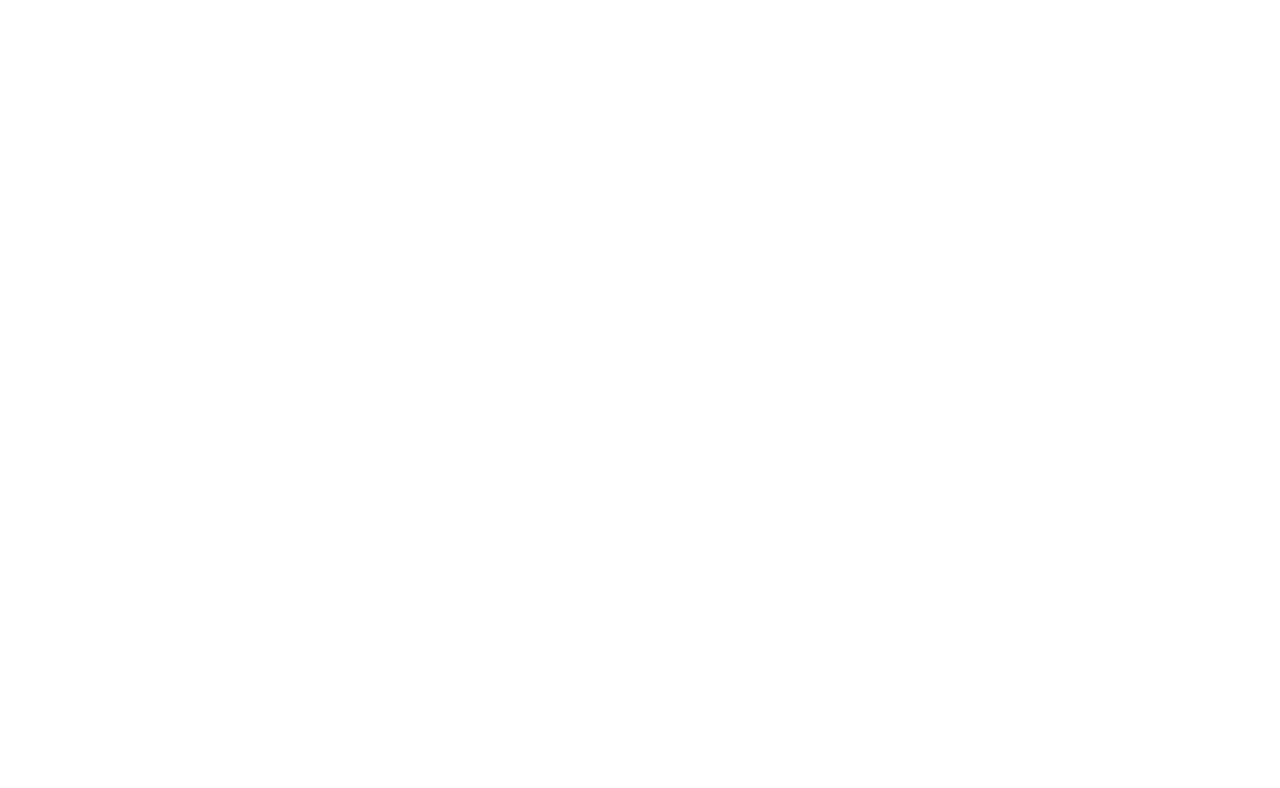
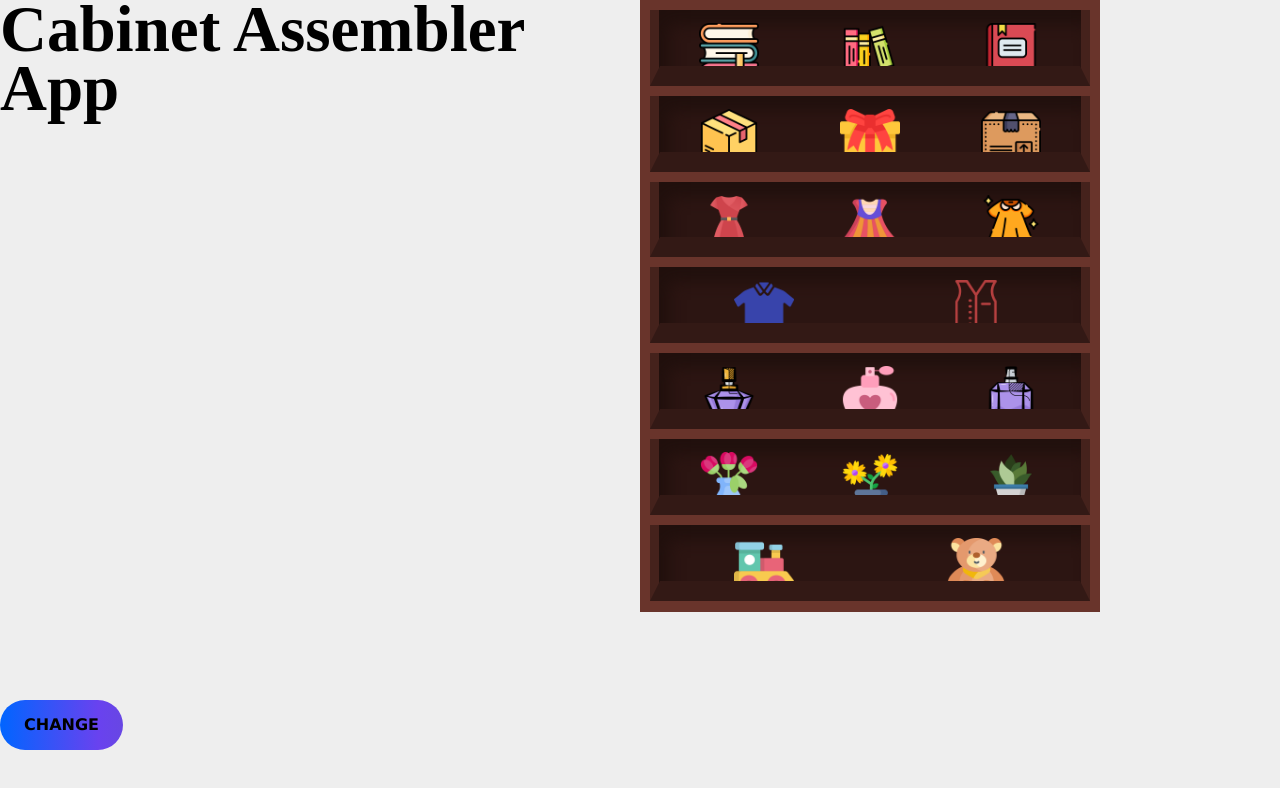
Before and after one commit to Rashika258/cabinet-assembler, a React (Create React App) app: page / in a window 1280 px wide. Shown: the top 788 px of the page. Built offline with nearby package versions, Linux system fonts and the light colour scheme.

Commit message:
Home page changes

```diff
--- a/package.json
+++ b/package.json
@@ -11,6 +11,7 @@
     "react-dnd": "^16.0.1",
     "react-dnd-html5-backend": "^16.0.1",
     "react-dom": "^18.2.0",
+    "react-helmet": "^6.1.0",
     "react-multi-carousel": "^2.8.4",
     "react-router-dom": "^6.16.0",
     "react-scripts": "5.0.1",
--- a/src/App.css
+++ b/src/App.css
@@ -2,9 +2,15 @@
   margin: 0;
   box-sizing: border-box;
 }
+body, html {
+  margin: 0px;
+  padding: 0;
+  overflow: hidden;
+}
+body {
 
-body {
   width: 100%;
   height: 100vh;
   font-family: var(--global-font-famliy);
+
 }
--- a/src/App.js
+++ b/src/App.js
@@ -6,6 +6,7 @@
   PartsSelection,
   ResultScreen,
 } from "./components";
+import './App.css';
 
 
 
--- a/src/components/AssemblyScreen/Cabinet/Cabinet.css
+++ b/src/components/AssemblyScreen/Cabinet/Cabinet.css
@@ -1,7 +1,12 @@
+.cabinet__wrap{
+  position: relative;
+
+}
+
 .cabinet {
   position: absolute;
   width: 460px;
-  height: 100%;
+  height: 90%;
   background-color: #45221c;
   /* top: 40px; */
   left: 30%;
@@ -34,6 +39,9 @@
   height: 100%;
   background: #2c1512;
   box-shadow: inset 10px 15px 15px #21100d;
+  display: inline-flex;
+    align-items: center;
+    justify-content: space-around;
 }
 .cabinet .shelf .base {
   width: 100%;
@@ -52,3 +60,9 @@
   position: absolute;
   bottom: 0;
 }
+
+.cabinet__image{
+width: 50px;
+height: 50px;
+scale: 1.2;
+}
--- /dev/null
+++ b/src/components/CabinetFooter/CabinetFooter.css
@@ -0,0 +1,72 @@
+.cabinet__footer__wrap {
+    height: 15%;
+    width: 100%;
+
+}
+
+.cabinet__footer-btn {
+
+ display: block;
+  margin: 20px 0;
+  min-height: 50px;
+  padding: 13px 24px;
+  font-family: 'Lucida Grande', 'Helvetica', sans-serif;
+  font-size: 16px;
+  line-height: 20px;
+  font-weight: bold;
+  text-transform: uppercase;
+  text-align: center;
+  border: none;
+  border-radius: 4px;
+  outline: none;
+  box-shadow: none;
+  background-color: transparent;
+  background-position: top center;
+  cursor: pointer;
+  transition: 0.3s ease-in-out;
+  transition-property: background, color;
+}
+
+.cabinet__footer-btn {
+    position: relative;
+    color: var(--textColor2);
+    border-radius: 26px;
+    background-image: linear-gradient(90deg, #0065ff, #6942ef, #6554c0, #008cff, #0065ff, #6942ef);
+    background-size: 400%;
+    background-position: 0% 0%;
+
+    &::before {
+      content: '';
+      position: absolute;
+      left: -2px;
+      top: -2px;
+      right: -2px;
+      bottom: -2px;
+      border-radius: 26px;
+      background-image: linear-gradient(90deg, #0065ff, #6942ef, #6554c0, #008cff, #0065ff, #6942ef);
+      background-size: 500%;
+      background-position: 0% 0%;
+      filter: blur(10px);
+      opacity: 0;
+      z-index: -1;
+      transition: opacity 0.2s;
+    }
+
+    &:hover {
+      animation: gradientRotate 2s infinite;
+      &::before {
+        opacity: 1;
+        animation: gradientRotate 2s infinite;
+      }
+    }
+
+    &:active {
+      color: #c3c4d5;
+    }
+
+    &:focus {
+      &::before {
+        opacity: 1;
+      }
+    }
+  }
--- /dev/null
+++ b/src/components/CabinetFooter/CabinetFooter.js
@@ -0,0 +1,16 @@
+import React from 'react';
+import './CabinetFooter.css';
+
+const CabinetFooter = () => {
+    const handleNavigation = () =>{
+
+    }
+  return (
+    <div className='cabinet__footer__wrap'>
+    <button className='cabinet__footer-btn' onClick={(e) => handleNavigation()}> Change</button>
+
+    </div>
+  );
+}
+
+export default CabinetFooter;
--- a/src/components/CabinetHomePage/CabinetDescription.css
+++ /dev/null
@@ -1,3 +0,0 @@
-.cabinet__home__page{
-
-}
--- /dev/null
+++ b/src/components/CabinetHomePage/CabinetHomePage.css
@@ -0,0 +1,41 @@
+.cabinet__home__page{
+    height: 100vh;
+    width: 100%;
+    display: flex;
+    flex-direction: column;
+    background-color: #EEEEEE;
+
+}
+
+.cabinet__home__page-content{
+    height: 85%;
+    width: 100%;
+    display: flex;
+
+}
+
+.home__page__description-wrap {
+    width: 50%;
+    height: 100%;
+
+}
+
+.home__page__description-wrap .heading {
+    font-size: 65px;
+    font-weight : 700;
+    max-width: 800px;
+    margin-left: auto;
+    margin-right: auto;
+    margin-bottom: 25px;
+    line-height: 0.9;
+
+}
+
+.home__page__description-wrap .sub-text {
+    max-width: 630px;
+    font-size: 25px;
+    line-height: 1.4;
+    margin-left: auto;
+    margin-right: auto;
+    opacity: 0.7;
+}
--- a/src/components/CabinetHomePage/CabinetHomePage.js
+++ b/src/components/CabinetHomePage/CabinetHomePage.js
@@ -1,11 +1,21 @@
-import React from 'react';
+import React from "react";
+import CompleteCabinet from "./CompleteCabinet/CompleteCabinet";
+import "./CabinetHomePage.css";
+import CabinetFooter from "../CabinetFooter/CabinetFooter";
 
 const CabinetHomePage = () => {
   return (
-    <div className='cabinet__home__page'>
-
+    <div className="cabinet__home__page">
+    <div className="cabinet__home__page-content">
+      <div className="home__page__description-wrap">
+        <h1 className="heading">Cabinet Assembler App</h1>
+        <p className="sub-text"></p>
+      </div>
+      <CompleteCabinet />
+      </div>
+      <CabinetFooter />
     </div>
   );
-}
+};
 
 export default CabinetHomePage;
--- a/src/components/CabinetHomePage/CompleteCabinet/CompleteCabinet.js
+++ b/src/components/CabinetHomePage/CompleteCabinet/CompleteCabinet.js
@@ -1,66 +1,95 @@
-import React from 'react';
+import React, { useCallback, useEffect, useState } from 'react';
+import '../../AssemblyScreen/Cabinet/Cabinet.css';
+import { cabinetPartsData } from '../../../data';
 
 const CompleteCabinet = () => {
+  const [cabinetItems, setCabinetItems] = useState([
+    {
+      variant: 'Books',
+      objects: [],
+    },
+    {
+      variant: 'Gifts',
+      objects: [],
+    },
+    {
+      variant: 'Female Dresses',
+      objects: [],
+    },
+    {
+      variant: 'Male Dresses',
+      objects: [],
+    },
+    {
+      variant: 'Perfumes',
+      objects: [],
+    },
+    {
+      variant: 'Vase',
+      objects: [],
+    },
+    {
+      variant: 'Toys',
+      objects: [],
+    },
+  ]);
+
+  function organizeObjectsByVariant(objects) {
+    const organizedData = {};
+
+    objects.forEach((obj) => {
+      const { variant } = obj;
+      if (!organizedData[variant]) {
+        organizedData[variant] = {
+          variant,
+          objects: [obj],
+        };
+      } else {
+        organizedData[variant].objects.push(obj);
+      }
+    });
+
+    const result = Object.values(organizedData);
+    setCabinetItems(result)
+
+  }
+
+  useEffect(() => {
+    cabinetPartsData &&
+      cabinetPartsData?.length > 0 &&
+      cabinetPartsData.map((item, index) => {
+         organizeObjectsByVariant(cabinetPartsData);
+      });
+  }, []);
+
+
   return (
-    <div class="cabinet">
-    <div class="cabinet-top"></div>
+    <div className='cabinet__wrap'>
+    <div className='cabinet'>
+      {cabinetItems &&
+        cabinetItems.length > 0 &&
+        cabinetItems.map((cabinet, index) => (
+          <div key={index} className='shelf'>
 
-    <div class="shelf">
-      <div class="upper-left-triangle"></div>
-      <div class="upper-right-triangle"></div>
 
-      <div class="back"></div>
-      <div class="base"></div>
-      <div class="front"></div>
+            <div class='back'>
+              {cabinet.objects &&
+                cabinet.objects.length > 0 &&
+                cabinet.objects.map((object, objectIndex) => {
+                  return (
+
+                      <img className='cabinet__image' src={object.imgURL} alt='' />
+
+                  );
+                })}
+            </div>
+            <div class='base'></div>
+            <div class='front'></div>
+          </div>
+        ))}
     </div>
-    <div class="shelf">
-      <div class="upper-left-triangle"></div>
-      <div class="upper-right-triangle"></div>
-
-      <div class="back"></div>
-      <div class="base"></div>
-      <div class="front"></div>
-
     </div>
-    <div class="shelf">
-      <div class="upper-left-triangle"></div>
-      <div class="upper-right-triangle"></div>
-      <div class="back"></div>
-      <div class="base"></div>
-      <div class="front"></div>
-    </div>
-    <div class="shelf">
-      <div class="upper-left-triangle"></div>
-      <div class="upper-right-triangle"></div>
-      <div class="back"></div>
-      <div class="base"></div>
-      <div class="front"></div>
-    </div>
-    <div class="shelf">
-      <div class="upper-left-triangle"></div>
-      <div class="upper-right-triangle"></div>
-      <div class="back"></div>
-      <div class="base"></div>
-      <div class="front"></div>
-    </div>
-
-    <div class="shelf">
-      <div class="upper-left-triangle"></div>
-      <div class="upper-right-triangle"></div>
-      <div class="back"></div>
-      <div class="base"></div>
-      <div class="front"></div>
-    </div>
-
-    <div class="shelf">
-      <div class="upper-left-triangle"></div>
-      <div class="upper-right-triangle"></div>
-      <div class="back"></div>
-      <div class="base"></div>
-      <div class="front"></div>
-    </div>
-  </div>
   );
-}
+};
 
 export default CompleteCabinet;
```
Also changed, not shown: src/components/AssemblyScreen/Cabinet/Cabinet.js (+5 -2 lines), src/components/CabinetHomePage/CompleteCabinet/CompleteCabinet.css (deleted, +0 -55 lines), 1 other file (tests, documents, lock files or other folders).
